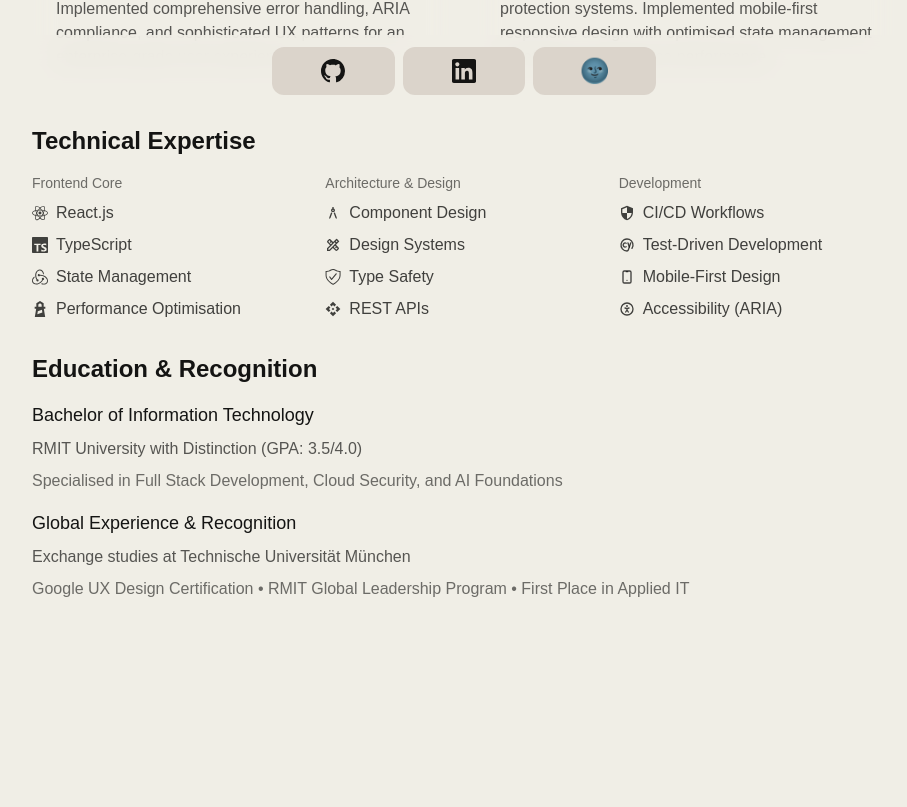
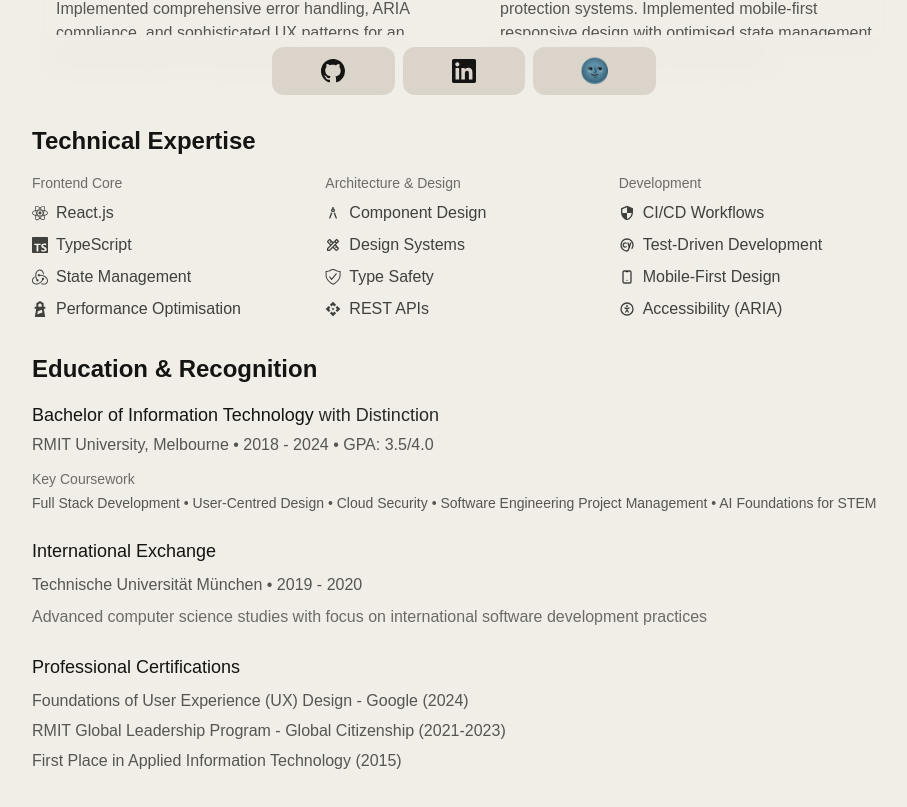
Before and after one commit to sagar-datta/portfolio, a Next.js app: page / in a window 1280 px wide. Shown: the part 693-1500 px from the top of the page, without its empty margins (176-1083 px from the left). Before the commit the page ends 1414 px from the top, so only its background shows below. Built offline with nearby package versions, Linux system fonts and the light colour scheme.

Commit message:
refactor: Restructure About page education section with detailed academic and certification information

```diff
--- a/src/components/molecules/About.tsx
+++ b/src/components/molecules/About.tsx
@@ -172,30 +172,59 @@ export const About = () => {
           <h2 className="text-2xl font-semibold text-primary dark:text-primary-dark">
             Education & Recognition
           </h2>
-          <div className="space-y-4">
+          <div className="space-y-6">
+            <div className="space-y-3">
+              <div className="space-y-1">
+                <h3 className="text-lg font-medium text-primary dark:text-primary-dark">
+                  Bachelor of Information Technology
+                  <span className="text-primary/90 dark:text-primary-dark/90 font-normal">
+                    {" "}
+                    with Distinction
+                  </span>
+                </h3>
+                <p className="text-primary/70 dark:text-primary-dark/70">
+                  RMIT University, Melbourne • 2018 - 2024 • GPA: 3.5/4.0
+                </p>
+              </div>
+              <div className="space-y-1">
+                <p className="text-sm font-medium text-primary/60 dark:text-primary-dark/60">
+                  Key Coursework
+                </p>
+                <p className="text-sm text-primary/70 dark:text-primary-dark/70">
+                  Full Stack Development • User-Centred Design • Cloud Security
+                  • Software Engineering Project Management • AI Foundations for
+                  STEM
+                </p>
+              </div>
+            </div>
+
             <div className="space-y-2">
               <h3 className="text-lg font-medium text-primary dark:text-primary-dark">
-                Bachelor of Information Technology
+                International Exchange
               </h3>
               <p className="text-primary/70 dark:text-primary-dark/70">
-                RMIT University with Distinction (GPA: 3.5/4.0)
+                Technische Universität München • 2019 - 2020
               </p>
               <p className="text-primary/60 dark:text-primary-dark/60">
-                Specialised in Full Stack Development, Cloud Security, and AI
-                Foundations
+                Advanced computer science studies with focus on international
+                software development practices
               </p>
             </div>
+
             <div className="space-y-2">
               <h3 className="text-lg font-medium text-primary dark:text-primary-dark">
-                Global Experience & Recognition
+                Professional Certifications
               </h3>
-              <p className="text-primary/70 dark:text-primary-dark/70">
-                Exchange studies at Technische Universität München
-              </p>
-              <p className="text-primary/60 dark:text-primary-dark/60">
-                Google UX Design Certification • RMIT Global Leadership Program
-                • First Place in Applied IT
-              </p>
+              <ul className="space-y-1.5 text-primary/70 dark:text-primary-dark/70">
+                <li>
+                  Foundations of User Experience (UX) Design - Google (2024)
+                </li>
+                <li>
+                  RMIT Global Leadership Program - Global Citizenship
+                  (2021-2023)
+                </li>
+                <li>First Place in Applied Information Technology (2015)</li>
+              </ul>
             </div>
           </div>
         </section>
```
